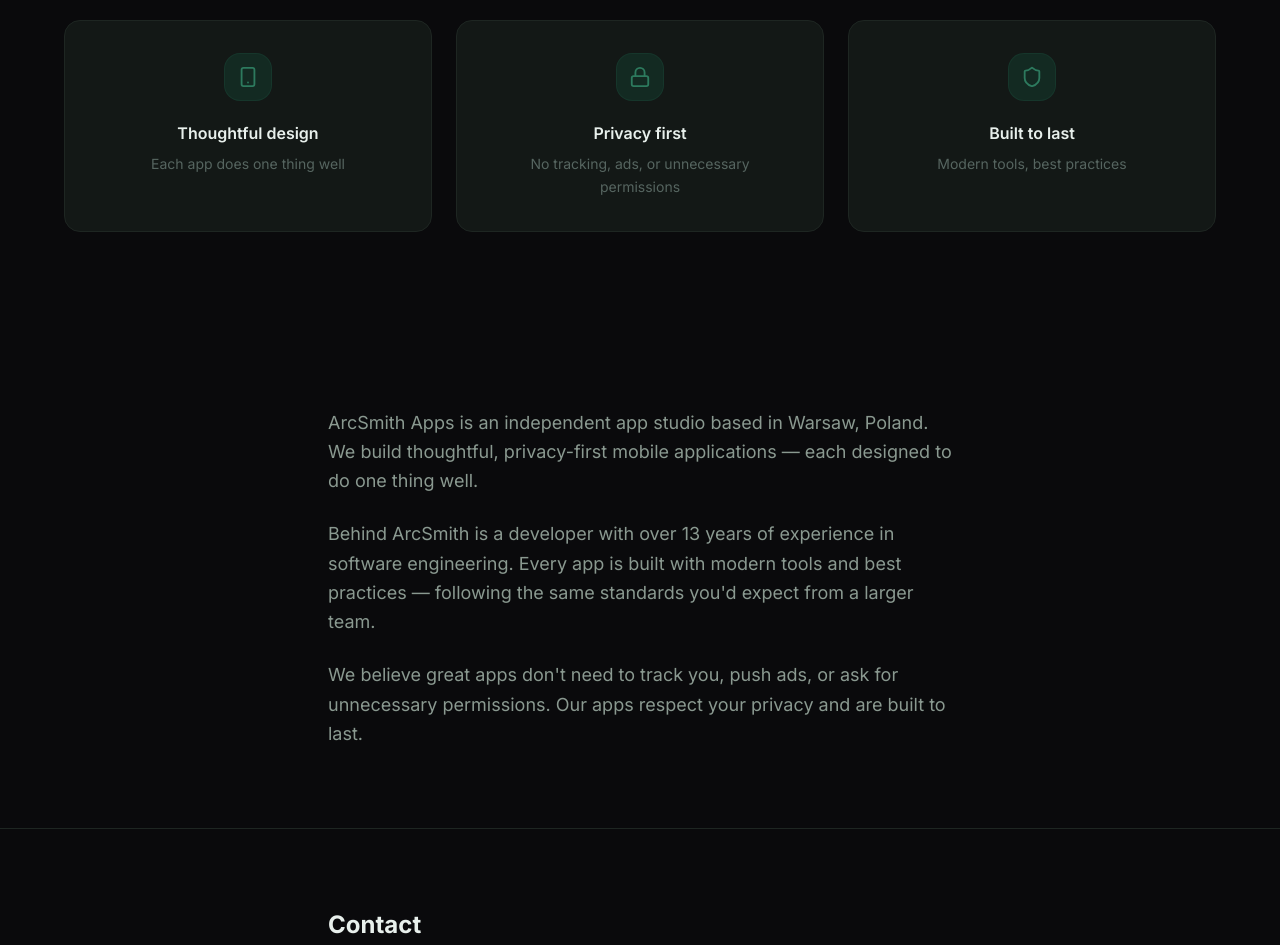
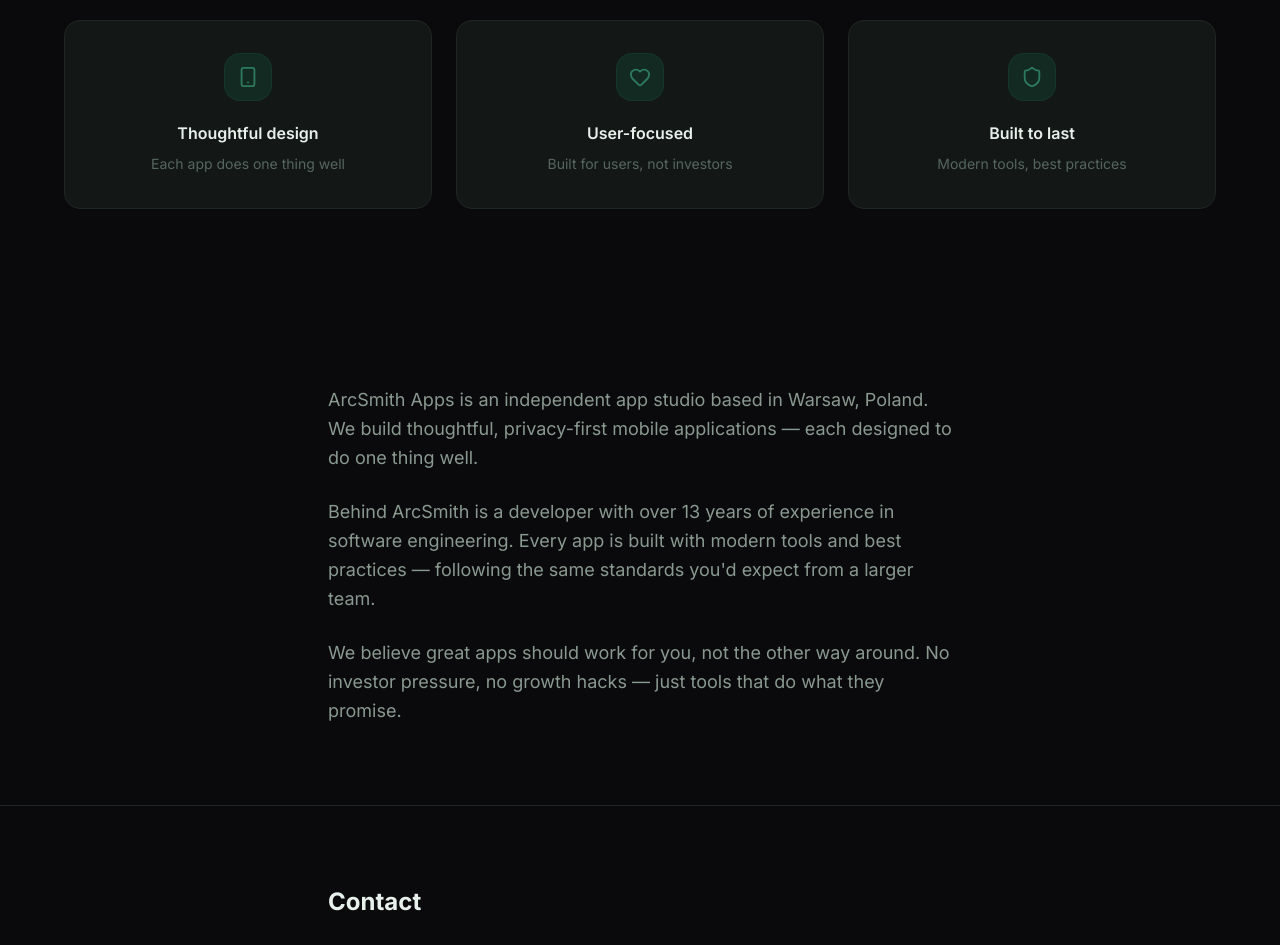
Before and after one commit to netchar/Arcsmithapps, a Next.js app: page /en/about in a window 1280 px wide. Shown: the part 520-1465 px from the top of the page. Built offline with nearby package versions, Linux system fonts and the light colour scheme.

Commit message:
fix: Replace "Privacy first" pillar with "User-focused"
Privacy claims were inaccurate given crashlytics/analytics usage.
New messaging focuses on indie advantage: built for users, not investors.
Updated value cards and third paragraph across all 3 locales.

```diff
--- a/app/[lang]/about/about-content.tsx
+++ b/app/[lang]/about/about-content.tsx
@@ -1,6 +1,6 @@
 "use client";
 
-import { Mail, Shield, Smartphone, Lock } from "lucide-react";
+import { Mail, Shield, Smartphone, Heart } from "lucide-react";
 import { motion } from "framer-motion";
 
 interface AboutContentProps {
@@ -35,22 +35,22 @@
 const values: Record<string, { title: string; desc: string }[]> = {
   en: [
     { title: "Thoughtful design", desc: "Each app does one thing well" },
-    { title: "Privacy first", desc: "No tracking, ads, or unnecessary permissions" },
+    { title: "User-focused", desc: "Built for users, not investors" },
     { title: "Built to last", desc: "Modern tools, best practices" },
   ],
   pl: [
     { title: "Przemy\u015blany design", desc: "Ka\u017cda aplikacja robi jedn\u0105 rzecz dobrze" },
-    { title: "Prywatno\u015b\u0107 przede wszystkim", desc: "\u017badnego \u015bledzenia, reklam ani zb\u0119dnych uprawnie\u0144" },
+    { title: "Dla u\u017cytkownik\u00f3w", desc: "Tworzone dla ludzi, nie inwestor\u00f3w" },
     { title: "Stworzone na lata", desc: "Nowoczesne narz\u0119dzia, najlepsze praktyki" },
   ],
   ru: [
     { title: "\u041f\u0440\u043e\u0434\u0443\u043c\u0430\u043d\u043d\u044b\u0439 \u0434\u0438\u0437\u0430\u0439\u043d", desc: "\u041a\u0430\u0436\u0434\u043e\u0435 \u043f\u0440\u0438\u043b\u043e\u0436\u0435\u043d\u0438\u0435 \u0434\u0435\u043b\u0430\u0435\u0442 \u043e\u0434\u043d\u0443 \u0432\u0435\u0449\u044c \u0445\u043e\u0440\u043e\u0448\u043e" },
-    { title: "\u041f\u0440\u0438\u0432\u0430\u0442\u043d\u043e\u0441\u0442\u044c \u043f\u0440\u0435\u0436\u0434\u0435 \u0432\u0441\u0435\u0433\u043e", desc: "\u041d\u0438\u043a\u0430\u043a\u043e\u0433\u043e \u0442\u0440\u0435\u043a\u0438\u043d\u0433\u0430, \u0440\u0435\u043a\u043b\u0430\u043c\u044b \u0438\u043b\u0438 \u043b\u0438\u0448\u043d\u0438\u0445 \u0440\u0430\u0437\u0440\u0435\u0448\u0435\u043d\u0438\u0439" },
+    { title: "\u0414\u043b\u044f \u043f\u043e\u043b\u044c\u0437\u043e\u0432\u0430\u0442\u0435\u043b\u0435\u0439", desc: "\u0421\u043e\u0437\u0434\u0430\u043d\u043e \u0434\u043b\u044f \u043b\u044e\u0434\u0435\u0439, \u0430 \u043d\u0435 \u0438\u043d\u0432\u0435\u0441\u0442\u043e\u0440\u043e\u0432" },
     { title: "\u0421\u043e\u0437\u0434\u0430\u043d\u043e \u043d\u0430\u0434\u043e\u043b\u0433\u043e", desc: "\u0421\u043e\u0432\u0440\u0435\u043c\u0435\u043d\u043d\u044b\u0435 \u0438\u043d\u0441\u0442\u0440\u0443\u043c\u0435\u043d\u0442\u044b, \u043b\u0443\u0447\u0448\u0438\u0435 \u043f\u0440\u0430\u043a\u0442\u0438\u043a\u0438" },
   ],
 };
 
-const valueIcons = [Smartphone, Lock, Shield];
+const valueIcons = [Smartphone, Heart, Shield];
 
 export function AboutContent({ lang, dict }: AboutContentProps) {
   const localValues = values[lang] ?? values.en;
--- a/lib/dictionaries/en.json
+++ b/lib/dictionaries/en.json
@@ -25,7 +25,7 @@
     "paragraphs": [
       "ArcSmith Apps is an independent app studio based in Warsaw, Poland. We build thoughtful, privacy-first mobile applications — each designed to do one thing well.",
       "Behind ArcSmith is a developer with over 13 years of experience in software engineering. Every app is built with modern tools and best practices — following the same standards you'd expect from a larger team.",
-      "We believe great apps don't need to track you, push ads, or ask for unnecessary permissions. Our apps respect your privacy and are built to last."
+      "We believe great apps should work for you, not the other way around. No investor pressure, no growth hacks — just tools that do what they promise."
     ],
     "contact": {
       "heading": "Contact",
--- a/lib/dictionaries/pl.json
+++ b/lib/dictionaries/pl.json
@@ -25,7 +25,7 @@
     "paragraphs": [
       "ArcSmith Apps to niezależne studio aplikacji z siedzibą w Warszawie. Tworzymy przemyślane aplikacje mobilne, w których prywatność jest priorytetem — każda zaprojektowana tak, by robić jedną rzecz dobrze.",
       "Za ArcSmith stoi programista z ponad 13-letnim doświadczeniem w inżynierii oprogramowania. Każda aplikacja powstaje z wykorzystaniem nowoczesnych narzędzi i najlepszych praktyk — na poziomie, jakiego oczekiwałbyś od większego zespołu.",
-      "Wierzymy, że świetne aplikacje nie muszą Cię śledzić, wyświetlać reklam ani prosić o zbędne uprawnienia. Nasze aplikacje szanują Twoją prywatność i są tworzone z myślą o trwałości."
+      "Wierzymy, że świetne aplikacje powinny pracować dla Ciebie, a nie odwrotnie. Bez presji inwestorów, bez growth hacków — tylko narzędzia, które robią to, co obiecują."
     ],
     "contact": {
       "heading": "Kontakt",
--- a/lib/dictionaries/ru.json
+++ b/lib/dictionaries/ru.json
@@ -25,7 +25,7 @@
     "paragraphs": [
       "ArcSmith Apps — независимая студия приложений из Варшавы, Польша. Мы создаём продуманные мобильные приложения с фокусом на приватность — каждое спроектировано делать одну вещь хорошо.",
       "За ArcSmith стоит разработчик с более чем 13-летним опытом в разработке ПО. Каждое приложение создаётся с использованием современных инструментов и лучших практик — на уровне, которого вы ожидали бы от большой коман��ы.",
-      "Мы верим, что отличным приложениям не нужно следить за вами, показывать рекламу или запрашивать лишние разрешения. Наши приложения уважают вашу приватность и созданы надолго."
+      "Мы верим, что отличные приложения должны работать на вас, а не наоборот. Никакого давления инвесторов, никаких growth-хаков — только инструменты, которые делают то, что обещают."
     ],
     "contact": {
       "heading": "Контакты",
```
